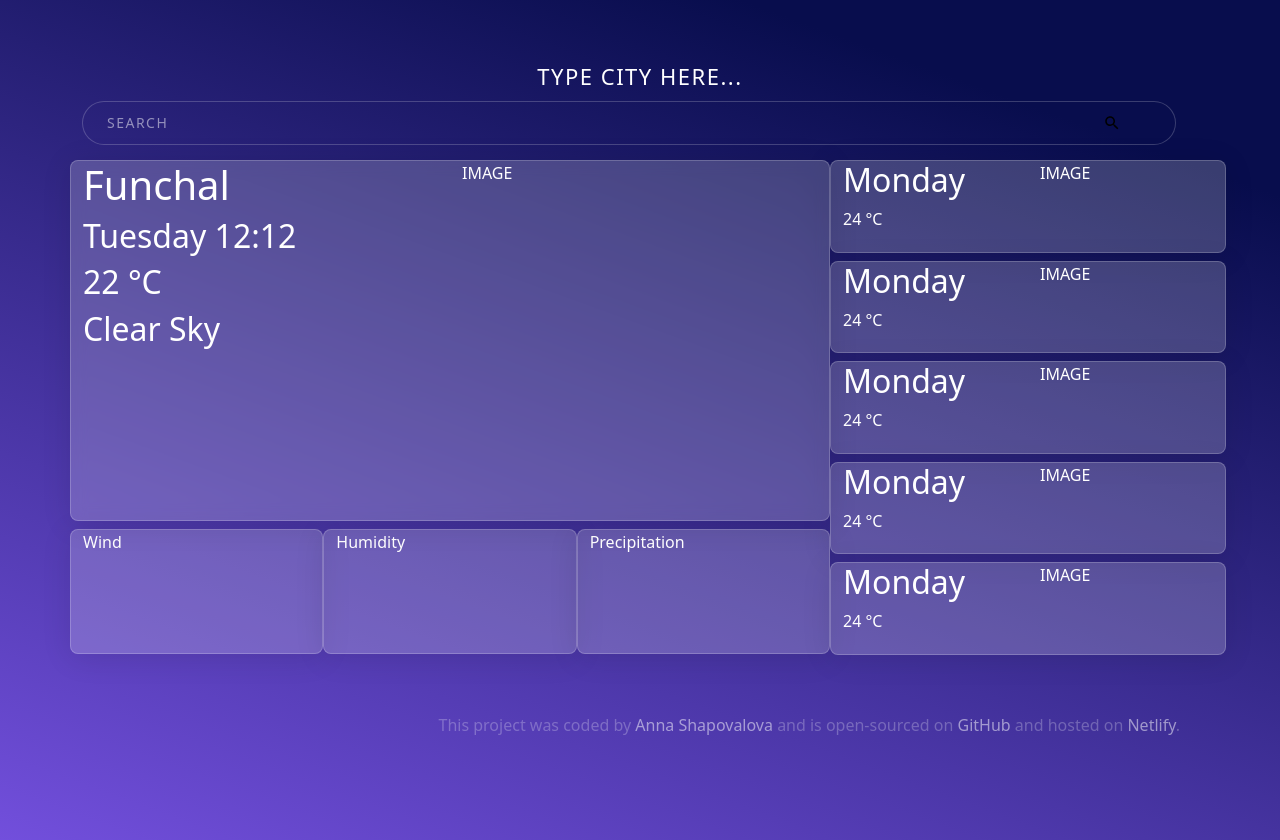
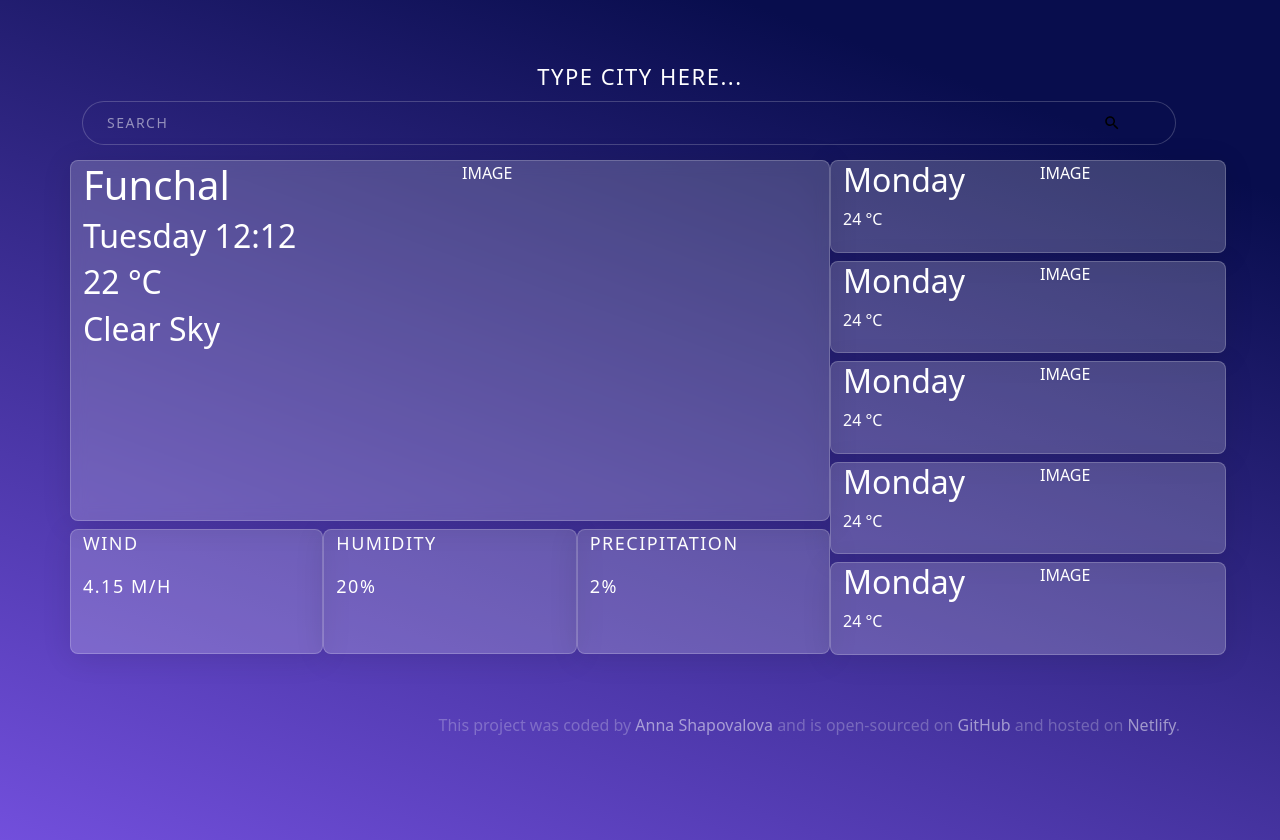
Before and after one commit to hannashapovalova/react-weather-app, a React (Create React App) app: page / in a window 1280 px wide. Built offline with nearby package versions, Linux system fonts and the light colour scheme.

Commit message:
Updated Weather Conditions Block

```diff
--- a/src/Weather.css
+++ b/src/Weather.css
@@ -58,9 +58,6 @@
         }
 
 
-
-
-
 /* MAIN BLOCK */
 
 .weather-block {
@@ -80,6 +77,11 @@
     border: var(--block-border);
     box-shadow: var(--block-shadow);
     height: 125px;
+    text-transform: uppercase;
+    letter-spacing: 1.5px;
+    font-size: 18px;
+
+
 }
 
 /* FORECAST BLOCK */
--- a/src/Weather.js
+++ b/src/Weather.js
@@ -36,13 +36,16 @@ export default function Weather() {
             </div>
             <div className="row weather-conditions-block">
               <div className="col-4 wind">
-                Wind
+                <p>Wind</p>
+                <p>4.15 m/h</p>
               </div>
               <div className="col-4 humidity">
-                Humidity
+                <p>Humidity</p>
+                <p>20%</p>
               </div>
               <div className="col-4 precipitation">
-                Precipitation
+                <p>Precipitation</p>
+                <p>2%</p>
               </div>
             </div>
           </div>
```
